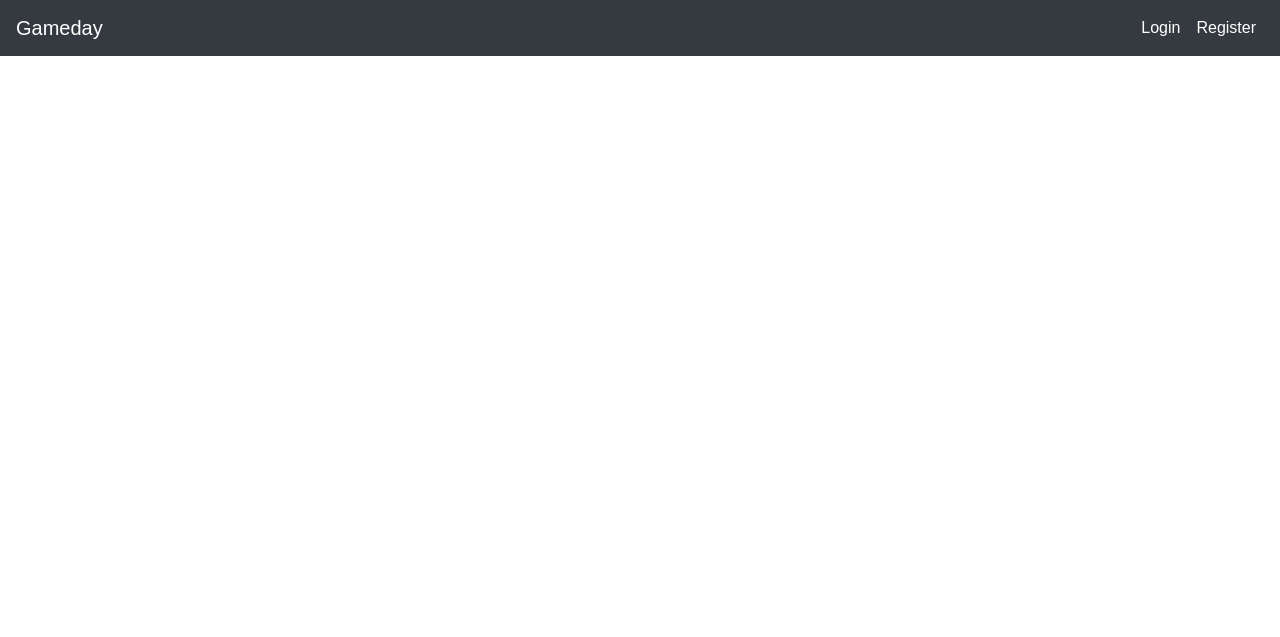
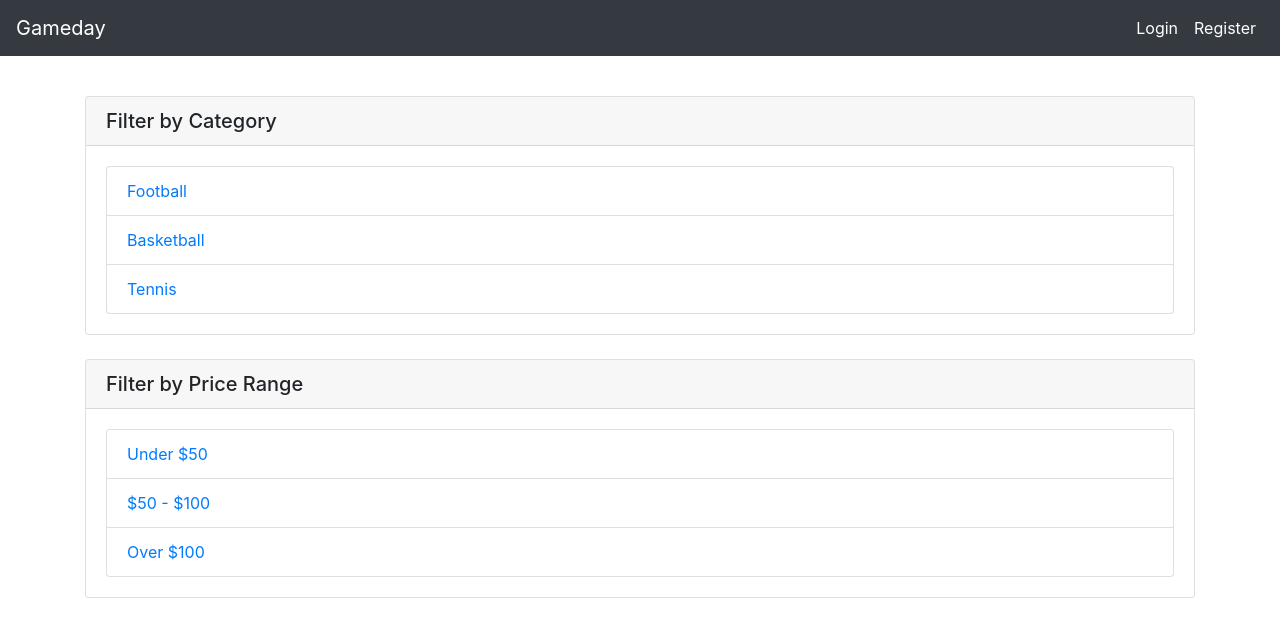
Before and after one commit to theekshanahansa/Group_11-Simple-e-commerce-system, a Django app: page /shop/products/ in a window 1280 px wide. Shown: the top 637 px of the page. Run offline with Django 5.2, Linux system fonts and the light colour scheme; data that the repository does not hold is empty; some libraries are stand-ins or nearby versions.

Commit message:
change some styles to the product list page

```diff
--- a/shop/static/CSS/homestyles.css
+++ b/shop/static/CSS/homestyles.css
@@ -3,6 +3,10 @@ body {
     font-family: 'Arial', sans-serif;
     background-color: #ffffff;
     padding-top: 30px; /* Adjust based on navbar height */
+}
+.container-fluid {
+    padding-left: 60px;
+    padding-right: 60px;
 }
 
 .navbar {
--- a/shop/static/CSS/styles.css
+++ b/shop/static/CSS/styles.css
@@ -1,7 +1,7 @@
 /* General Styles */
 body {
     font-family: 'Arial', sans-serif;
-    background-color: #ffffff; /* Updated background color */
+    background-color: #d4d4d4; /* Updated background color */
     padding-top: 56px; /* Adjust based on navbar height */
     margin: 0;
 }
--- a/shop/templates/shop/Base.html
+++ b/shop/templates/shop/Base.html
@@ -1,13 +1,12 @@
 <!DOCTYPE html>
+{% load static %}
 <html lang="en">
-
 <head>
     <meta charset="UTF-8">
     <meta name="viewport" content="width=device-width, initial-scale=1.0">
     <title>{% block title %}Gameday{% endblock %}</title>
     <link rel="stylesheet" href="https://stackpath.bootstrapcdn.com/bootstrap/4.5.2/css/bootstrap.min.css">
-    {% load static %}
-    <link rel="stylesheet" href="{% static 'css/styles.css' %}">
+    <link rel="stylesheet" href="{% static 'css/custom.css' %}">
     <style>
         body {
             padding-top: 56px; /* Adjust based on navbar height */
--- a/shop/templates/shop/home.html
+++ b/shop/templates/shop/home.html
@@ -48,11 +48,11 @@
         </div>
     </div>
 
-    <div class="container mt-5">
+    <div class="container-fluid mt-3  no-margins">
         <h2 class="text-center">Featured Products</h2>
         <div class="row">
             {% for product in featured_products %}
-            <div class="col-md-4">
+            <div class="col-md-3 mb-4">
                 <div class="card mb-4">
                     <img src="{{ product.image.url }}" class="card-img-top" alt="{{ product.name }}">
                     <div class="card-body text-center">
--- a/shop/templates/shop/product_list.html
+++ b/shop/templates/shop/product_list.html
@@ -4,8 +4,41 @@
 
 {% block content %}
 <div class="row">
+    <!-- Product Filters (Left Side) -->
+    <div class="container-fluid mt-3">
+        <div class="card mb-4">
+            <h5 class="card-header">Filter by Category</h5>
+            <div class="card-body">
+                <!-- Example of filtering by category -->
+                <ul class="list-group">
+                    <li class="list-group-item"><a href="#">Football</a></li>
+                    <li class="list-group-item"><a href="#">Basketball</a></li>
+                    <li class="list-group-item"><a href="#">Tennis</a></li>
+                    <!-- Add more categories as needed -->
+                </ul>
+            </div>
+        </div>
+
+        <div class="card mb-4">
+            <h5 class="card-header">Filter by Price Range</h5>
+            <div class="card-body">
+                <!-- Example of filtering by price range -->
+                <ul class="list-group">
+                    <li class="list-group-item"><a href="#">Under $50</a></li>
+                    <li class="list-group-item"><a href="#">$50 - $100</a></li>
+                    <li class="list-group-item"><a href="#">Over $100</a></li>
+                </ul>
+            </div>
+        </div>
+
+        <!-- Additional filters can be added here -->
+    </div>
+
+    <!-- Product Cards (Main Content) -->
+    <div class="container-fluid mt-3">
+        <div class="row">
             {% for product in products %}
-    <div class="col-md-4 mb-4">
+            <div class="col-md-3 mb-4">
                 <div class="card h-100">
                     <img src="{{ product.image.url }}" class="card-img-top" alt="{{ product.name }}">
                     <div class="card-body">
@@ -18,4 +51,6 @@
             </div>
             {% endfor %}
         </div>
+    </div>
+</div>
 {% endblock %}
```
Lines whose indentation alone changed are shown as unchanged.
